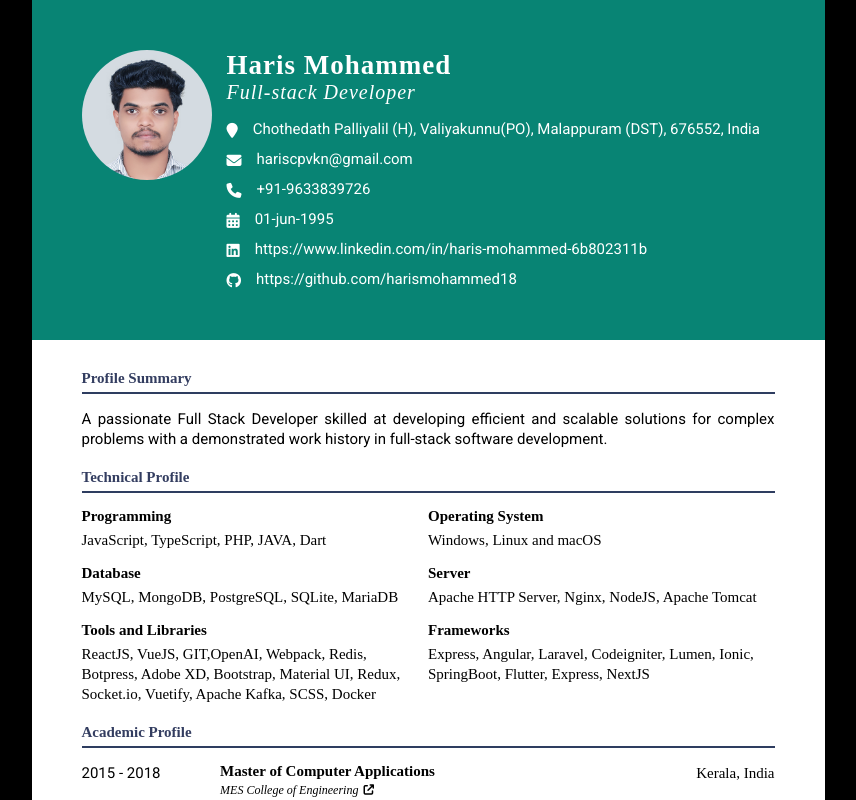
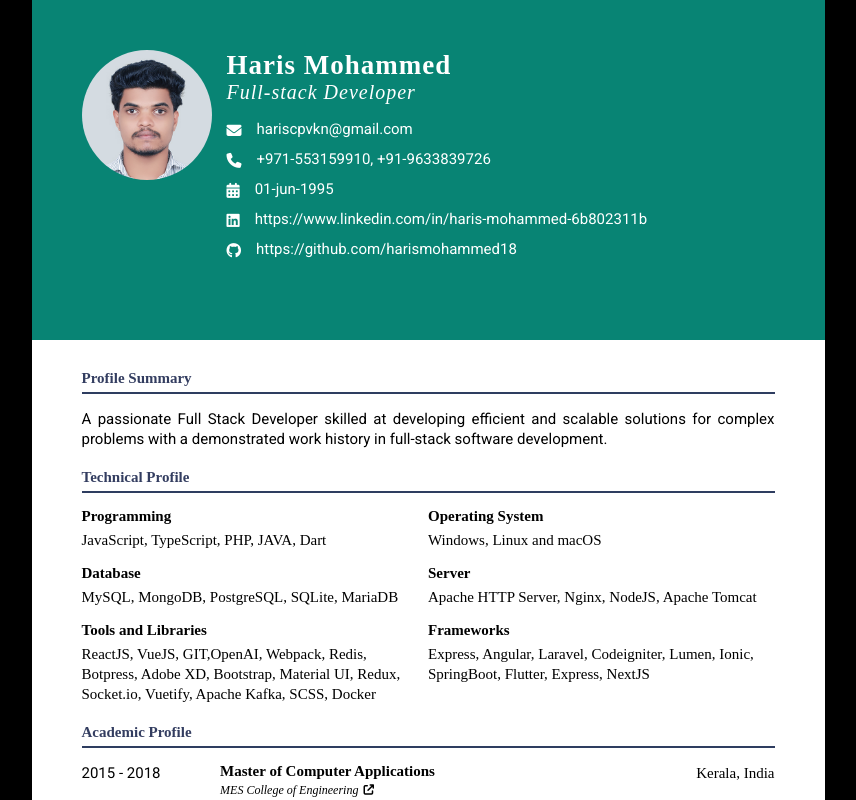
Before and after one commit to harismohammed18/cv, a React (Create React App) app: page / in a window 1280 px wide. Shown: the top 800 px of the page, without its empty margins (212-1068 px from the left). Built offline with nearby package versions, Linux system fonts and the light colour scheme.

Commit message:
uodated details

```diff
--- a/src/component/partials/overview-section.tsx
+++ b/src/component/partials/overview-section.tsx
@@ -4,11 +4,7 @@ import { OverviewAddrLineProps } from "../types";
 
 const OverviewSection = () => {
   const addressDetails: Array<OverviewAddrLineProps> = [
-    {
-      iconName: "fa-solid fa-location-pin",
-      text: "Chothedath Palliyalil (H), Valiyakunnu(PO), Malappuram (DST), 676552, India",
-      isLink: false,
-    },
+
     {
       iconName: "fa-solid fa-envelope",
       text: "hariscpvkn@gmail.com",
@@ -17,9 +13,9 @@ const OverviewSection = () => {
     },
     {
       iconName: "fa-solid fa-phone",
-      text: "+91-9633839726",
+      text: "+971-553159910, +91-9633839726",
       isLink: true,
-      path: "tel:+91-9633839726",
+      path: "tel:+971-553159910",
     },
     {
       iconName: "fa-solid fa-calendar-days",
```
Also changed, not shown: 13 other files (tests, documents, lock files or other folders).
